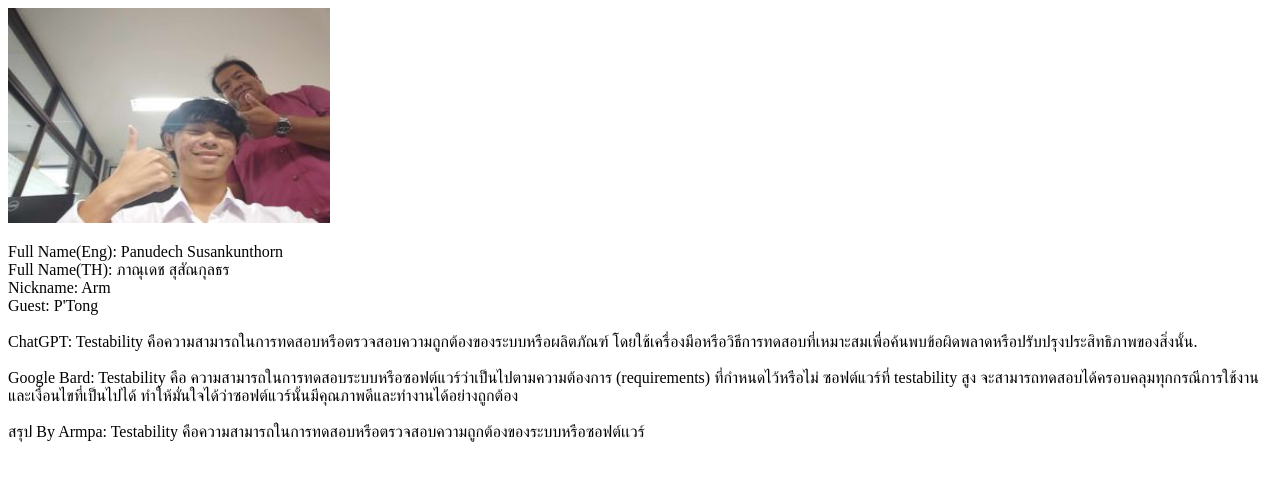
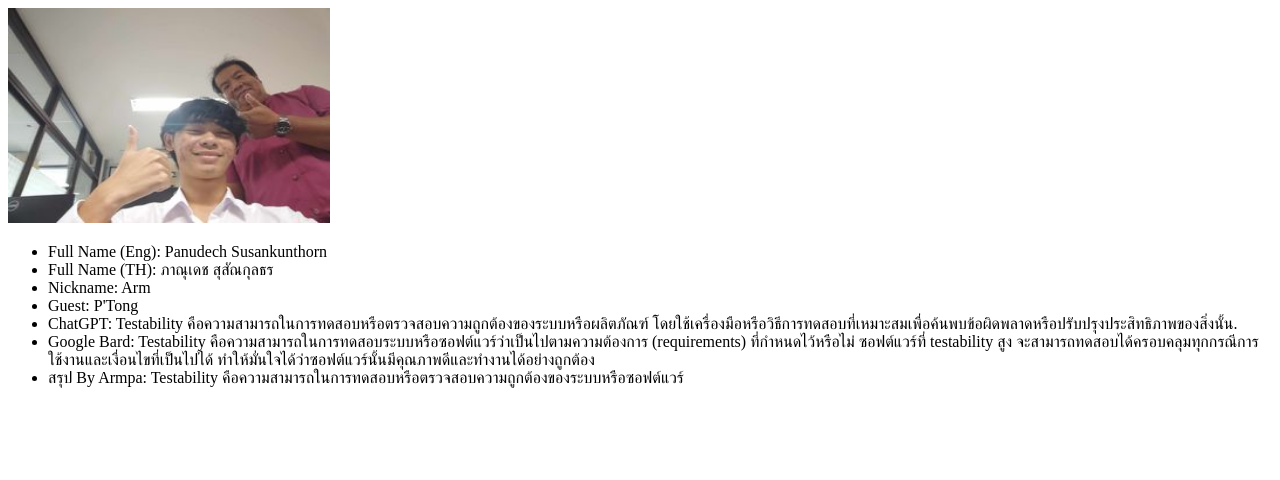
Before and after one commit to Armpa16/Armpa, a plain HTML site: page index.html in a window 1280 px wide. Drawn offline with Linux system fonts and the light colour scheme.

Commit message:
Update index.html

```diff
--- a/index.html
+++ b/index.html
@@ -1,24 +1,21 @@
 <!DOCTYPE html>
 <html>
 <head>
-<title>Armpa Page</title>
+  <title>Armpa Page</title>
 </head>
 <body>
 
 <img src="ptong.jpg" width="322" height="215">
 
-<p> Full Name(Eng): Panudech Susankunthorn<br/>
-
-	Full Name(TH): ภาณุเดช สุสัณกุลธร<br/>
-	Nickname: Arm<br/>
-	Guest: P'Tong<br/>
-  <br/>
-	ChatGPT:   Testability คือความสามารถในการทดสอบหรือตรวจสอบความถูกต้องของระบบหรือผลิตภัณฑ์ โดยใช้เครื่องมือหรือวิธีการทดสอบที่เหมาะสมเพื่อค้นพบข้อผิดพลาดหรือปรับปรุงประสิทธิภาพของสิ่งนั้น.<br/>
-	<br/>
-	Google Bard:   Testability คือ ความสามารถในการทดสอบระบบหรือซอฟต์แวร์ว่าเป็นไปตามความต้องการ (requirements) ที่กำหนดไว้หรือไม่ ซอฟต์แวร์ที่ testability สูง จะสามารถทดสอบได้ครอบคลุมทุกกรณีการใช้งานและเงื่อนไขที่เป็นไปได้ ทำให้มั่นใจได้ว่าซอฟต์แวร์นั้นมีคุณภาพดีและทำงานได้อย่างถูกต้อง<br/>
-	<br/>
-	สรุป By Armpa:   Testability คือความสามารถในการทดสอบหรือตรวจสอบความถูกต้องของระบบหรือซอฟต์เเวร์</p>
-
+<ul>
+  <li>Full Name (Eng): Panudech Susankunthorn</li>
+  <li>Full Name (TH): ภาณุเดช สุสัณกุลธร</li>
+  <li>Nickname: Arm</li>
+  <li>Guest: P'Tong</li>
+  <li>ChatGPT: Testability คือความสามารถในการทดสอบหรือตรวจสอบความถูกต้องของระบบหรือผลิตภัณฑ์ โดยใช้เครื่องมือหรือวิธีการทดสอบที่เหมาะสมเพื่อค้นพบข้อผิดพลาดหรือปรับปรุงประสิทธิภาพของสิ่งนั้น.</li>
+  <li>Google Bard: Testability คือความสามารถในการทดสอบระบบหรือซอฟต์แวร์ว่าเป็นไปตามความต้องการ (requirements) ที่กำหนดไว้หรือไม่ ซอฟต์แวร์ที่ testability สูง จะสามารถทดสอบได้ครอบคลุมทุกกรณีการใช้งานและเงื่อนไขที่เป็นไปได้ ทำให้มั่นใจได้ว่าซอฟต์แวร์นั้นมีคุณภาพดีและทำงานได้อย่างถูกต้อง</li>
+  <li>สรุป By Armpa: Testability คือความสามารถในการทดสอบหรือตรวจสอบความถูกต้องของระบบหรือซอฟต์แวร์</li>
+</ul>
 
 </body>
 </html>
```
